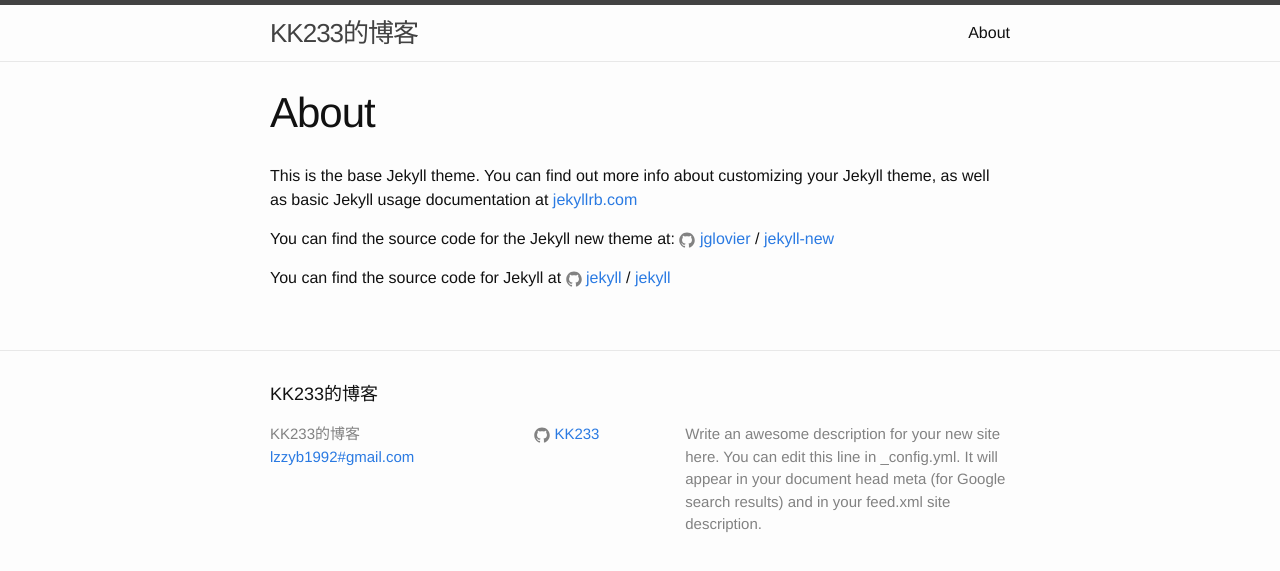
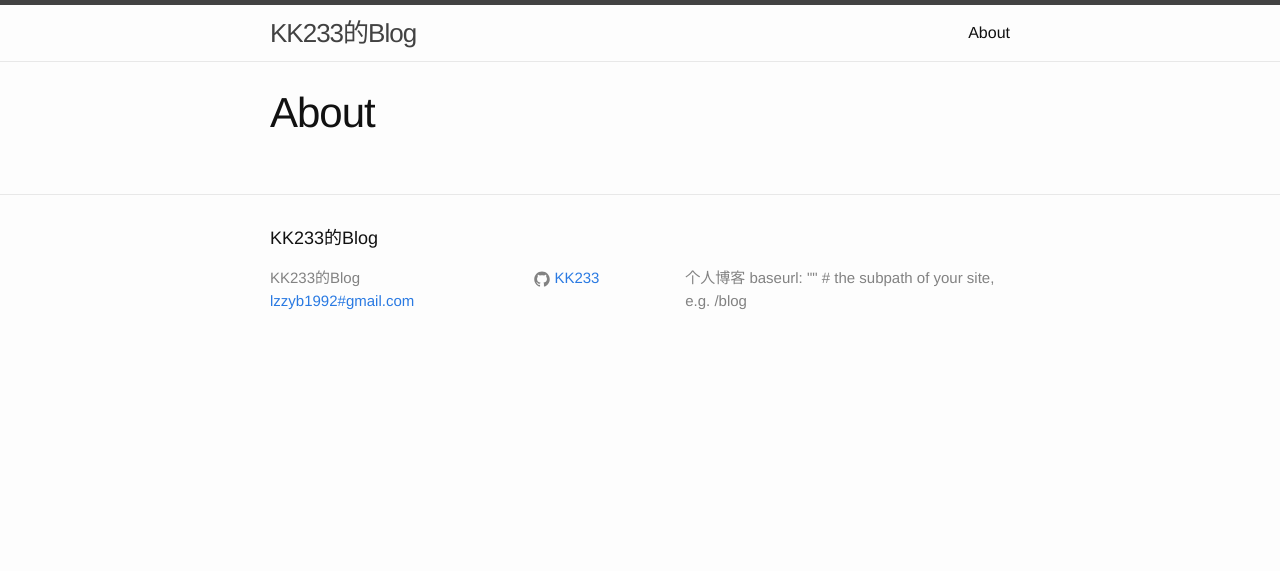
Before and after one commit to KK233/KK233.github.io, a Jekyll site: the page built from about.md, in a window 1280 px wide. Shown: the top 571 px of the page. Built offline with Jekyll 4.4.1, drawn with Linux system fonts in a browser that asks for light colours; Markdown is read by kramdown in place of the engine named in the settings.

Commit message:
info fix

```diff
--- a/_config.yml
+++ b/_config.yml
@@ -6,13 +6,11 @@
 # 'jekyll serve'. If you change this file, please restart the server process.
 
 # Site settings
-title: KK233的博客
+title: KK233的Blog
 email: lzzyb1992#gmail.com
 description: > # this means to ignore newlines until "baseurl:"
-  Write an awesome description for your new site here. You can edit this
-  line in _config.yml. It will appear in your document head meta (for
-  Google search results) and in your feed.xml site description.
-baseurl: "" # the subpath of your site, e.g. /blog
+  个人博客
+  baseurl: "" # the subpath of your site, e.g. /blog
 url: "http://yourdomain.com" # the base hostname & protocol for your site
 github_username:  KK233
 
--- a/about.md
+++ b/about.md
@@ -3,13 +3,3 @@ layout: page
 title: About
 permalink: /about/
 ---
-
-This is the base Jekyll theme. You can find out more info about customizing your Jekyll theme, as well as basic Jekyll usage documentation at [jekyllrb.com](http://jekyllrb.com/)
-
-You can find the source code for the Jekyll new theme at:
-{% include icon-github.html username="jglovier" %} /
-[jekyll-new](https://github.com/jglovier/jekyll-new)
-
-You can find the source code for Jekyll at
-{% include icon-github.html username="jekyll" %} /
-[jekyll](https://github.com/jekyll/jekyll)
```
